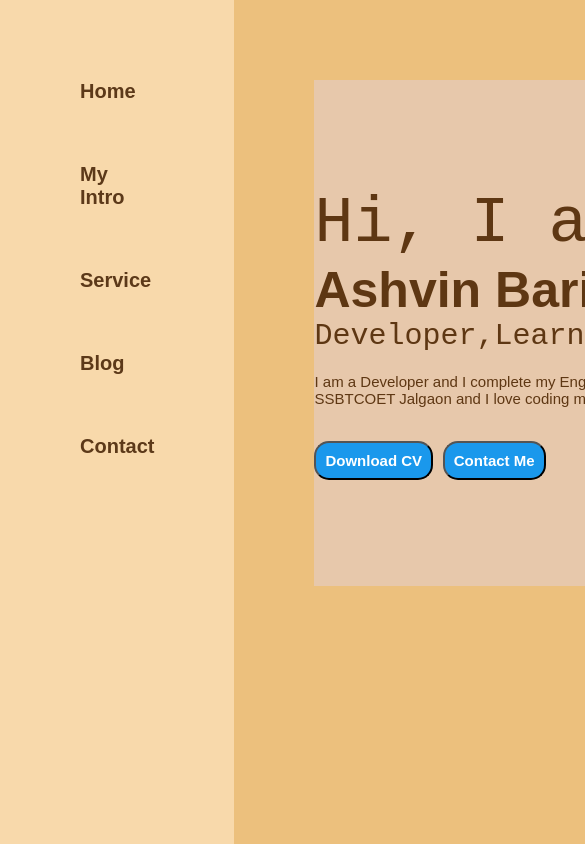
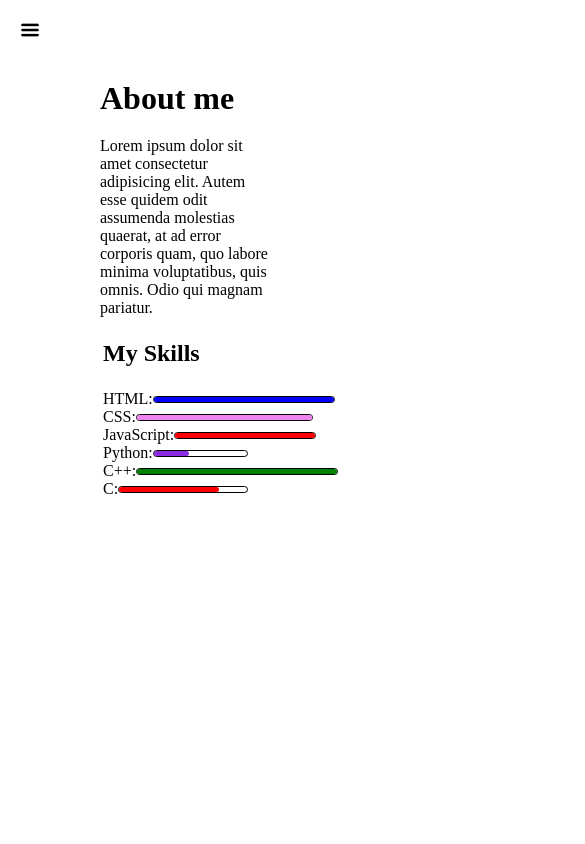
Before and after one commit to AshvinBa/projects, a plain HTML site: page intro.html in a window 390 px wide. Shown: the top 844 px of the page, 585 px wide, since content can reach past the window. Drawn offline with Linux system fonts and the light colour scheme; a web font is replaced by a local one.

Commit message:
commited
24-01-2024

```diff
--- a/Portfolio_Project.css
+++ b/Portfolio_Project.css
@@ -15,21 +15,24 @@
 
 .sidebar
 {
-    background-color: rgb(248, 217, 171) ;
+    background-color: rgb(212, 205, 193) ;
     /* width: 20vw; */
-    width: 434px;
+    /* width: 434px; */
+    position: absolute;
     font-family: 'Fira Sans',sans-serif;
     font-size: 20px;
     height: 100vh;
+    transition: transform 0.3s ease-in;
 }
 
 .infocontainer
 {
-    background-color: rgb(231, 200, 171);
-    color: rgb(94, 55, 19);
+    /* background-color: rgb(231, 200, 171);  */
+    /* color: rgb(94, 55, 19); */
     height: 60vh;
     width: 70vw;
-    margin: 80px;
+    margin: 80px 200px;
+    /* margin: 80px; */
     display: flex;
     justify-content: space-around;    /*To make space around the picture and information and separetout both the contnt which
                                         is present in the container. */
@@ -37,7 +40,7 @@
 
 li a{
     text-decoration: none;  /* To remove the Under-lines of links*/
-    color: rgb(92, 57, 25);
+    color: black;
 
 }
 
@@ -56,7 +59,6 @@ li a{
 .about
 {
     font-size: 30px;
-
 }
 
 .moreabout
@@ -123,7 +125,7 @@ li a{
 
 .main
 {
-    background-color:  rgb(236, 192, 125);
+    /* background-color:  rgb(236, 192, 125); */
     width: 90vw;
 }
 .contactform h1
@@ -210,3 +212,238 @@ li a{
     background-color: white;
     color: dodgerblue;
 }
+
+.devInfo h1
+{
+    margin: 23px;
+}
+
+.intro p
+{
+    margin-left: 20px;
+}
+
+.intro h1
+{
+    margin: 20px;
+}
+
+.intro h2
+{
+    margin: 23px;
+}
+
+.Hskill
+{
+    width: 200px;
+    height: 5px;
+    background-color: red;
+    border-radius: 50px;
+}
+
+.CSSskill
+{
+    width: 200px;
+    height: 5px;
+    background-color: red;
+    border-radius: 50px;
+}
+.Jskill
+{
+    width: 200px;
+    height: 5px;
+    background-color: red;
+    border-radius: 50px;
+}
+.Pskill
+{
+    width: 200px;
+    height: 5px;
+    background-color: red;
+    border-radius: 50px;
+}
+.Cppskill
+{
+    width: 200px;
+    height: 5px;
+    background-color: red;
+    border-radius: 50px;
+}
+
+.Cskill
+{
+    width: 200px;
+    height: 5px;
+    background-color: red;
+    border-radius: 50px;
+}
+.skillcontainer
+{
+    margin: 23px;
+}
+
+.skillitem
+{
+    display: flex;
+    align-items: center;
+}
+
+.outer
+{
+    width: 400px;
+    height: 5px;
+    border: 0.5px solid black;
+    background-color: white;
+    border-radius: 120px;
+}
+
+.hundred
+{
+    background-color: green;
+    width: 400px;
+}
+
+.fifty
+{
+    background-color: red;
+    width: 300px;
+}
+
+.sev-five
+{
+    background-color: violet;
+    width: 350px;
+}
+
+.eight
+{
+    background-color: blue;
+    width: 380px;
+}
+
+.contactform
+{
+    align-items: center;
+    /* border: 2px solid black; */
+    margin-left: 250px;
+}
+.thirty-five
+{
+    background-color: blueviolet;
+    width: 150px;
+}
+
+.hamburger
+{
+    position: absolute;
+    cursor: pointer;
+    top: 15px;
+    left: 20px;
+}
+
+.cross
+{
+    margin-left: 150px;
+    margin-top: 10px;
+}
+
+.ham
+{
+    margin-top: 5px;
+}
+.sidebarGo
+{
+    transform: translate(-443px,0px);
+    position: absolute;
+}
+
+.intro
+{
+    margin: 80px;
+}
+
+
+
+.blogcontainer
+{
+    margin-top: 50px;
+    margin-left: 100px;
+}
+
+
+
+@media (max-width: 1215px) {
+
+
+    .contactform
+    {
+        margin-left: 50px;
+        margin-top: 50px;
+    }
+    .contactform h1
+    {
+        font-size: 20px;
+    }
+
+    .devpic
+    {
+        display: none;
+    }
+
+    .infocontainer
+    {
+        margin-left: 100px;
+    }
+
+    .hello
+    {
+        font-size: 30px;
+    }
+
+    .name
+    {
+        font-size: 30px;
+    }
+
+
+    .outer
+    {
+        width: 200px;
+    }
+
+.hundred
+{
+    background-color: green;
+    width: 200px;
+}
+
+.fifty
+{
+    background-color: red;
+    width: 100px;
+}
+
+.sev-five
+{
+    background-color: violet;
+    width: 175px;
+}
+
+.eight
+{
+    background-color: blue;
+    width: 180px;
+}
+
+.thirty-five
+{
+    background-color: blueviolet;
+    width: 35px;
+}
+
+.Jskill
+{
+    width: 140px;
+}
+
+}
--- a/Portfolio_Project.js
+++ b/Portfolio_Project.js
@@ -0,0 +1,18 @@
+document.querySelector(".cross").style.display='none';
+
+document.querySelector(".hamburger").addEventListener("click", ()=>{
+    document.querySelector('.sidebar').classList.toggle('sidebarGo');
+
+    if(document.querySelector('.sidebar').classList.contains('sidebarGo'))
+    {
+        document.querySelector('.ham').style.display='inline'
+        document.querySelector('.cross').style.display='none'
+    }
+    else
+    {
+        document.querySelector('.ham').style.display='none'
+        setTimeout(()=> {
+            document.querySelector('.cross').style.display='inline'
+        }, 400);
+    }
+})
--- a/intro.html
+++ b/intro.html
@@ -9,7 +9,7 @@
 <body>
     <div class="container">      <!-- This contain all the code of portfolio -->
 
-    <div class="sidebar">        <!-- To make the sidebar -->
+    <div class="sidebar sidebarGo">        <!-- To make the sidebar -->
 
     <nav>
         <ul>
@@ -22,24 +22,26 @@
     </nav>
     </div>
     <div class="main">
-        <div class="infocontainer">
-            <div class="devInfo">
-                <div class="hello">Hi, I am</div>
-                <div class="name">Ashvin Bari</div>
-                <div class="about">Developer,Learner,Coder</div>
-                <div class="moreabout">I am a Developer and I complete my Engineering from SSBTCOET Jalgaon and I love coding much much more.</div>
-                <div class="but">
-                <button>Download CV</button>
-                <button>Contact Me</button>
+        <div class="hamburger">
+            <img class="ham" src="ham.png" alt="" width=20px>
+            <img class="cross" src="cross.png" alt="" width=20px height="18px">
+        </div>
+        <div class="intro">
+                <h1>About me</h1>
+                <p>Lorem ipsum dolor sit amet consectetur adipisicing elit. Autem esse quidem odit assumenda molestias quaerat, at ad error corporis quam, quo labore minima voluptatibus, quis omnis. Odio qui magnam pariatur.</p>
+                <h2>My Skills</h2>
+                <div class="skillcontainer">
+                    <div class="skillitem">HTML: <div class="outer"><div class="Hskill eight  in"></div></div></div>
+                    <div class="skillitem">CSS: <div class="outer"><div class="CSSskill sev-five in"></div></div></div>
+                    <div class="skillitem">JavaScript: <div class="outer"><div class="Jskill  in"></div></div></div>
+                    <div class="skillitem">Python: <div class="outer"><div class="Pskill thirty-five in"></div></div></div>
+                    <div class="skillitem">C++: <div class="outer"><div class="Cppskill hundred in"></div></div></div>
+                    <div class="skillitem"> C: <div class="outer"><div class="Cskill fifty in"></div></div></div>
                 </div>
-            </div>
-            <div class="devpic">
-                <img src="man.png" alt="Ashvin Bari">
-            </div>
         </div>
-
     </div>
-
     </div>
+    </div>
+    <script src="Portfolio_Project.js"></script>
 </body>
 </html>
```
Also changed, not shown: Portfolio_Project.html (+8 -6 lines), blog.html (+6 -1 lines), contact.html (+15 -12 lines), service.html (+6 -1 lines), cross.png (added), ham.png (added).
